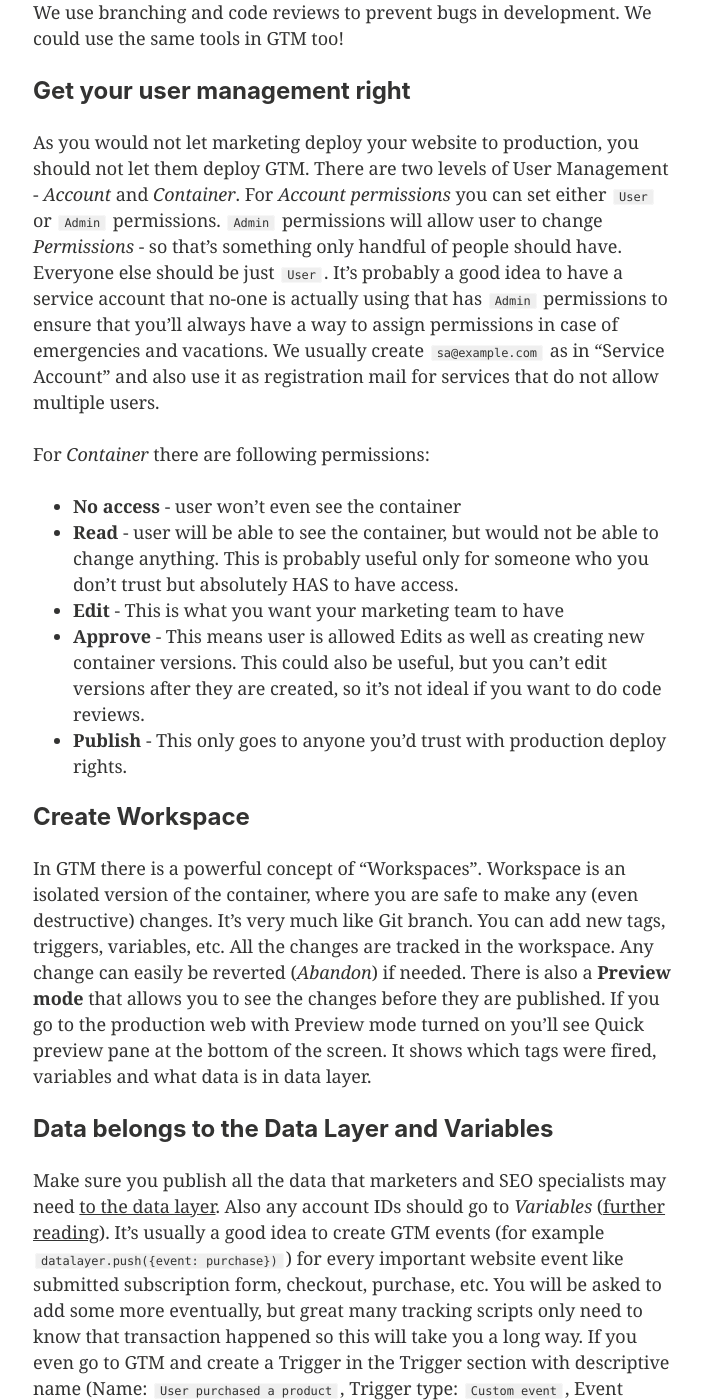
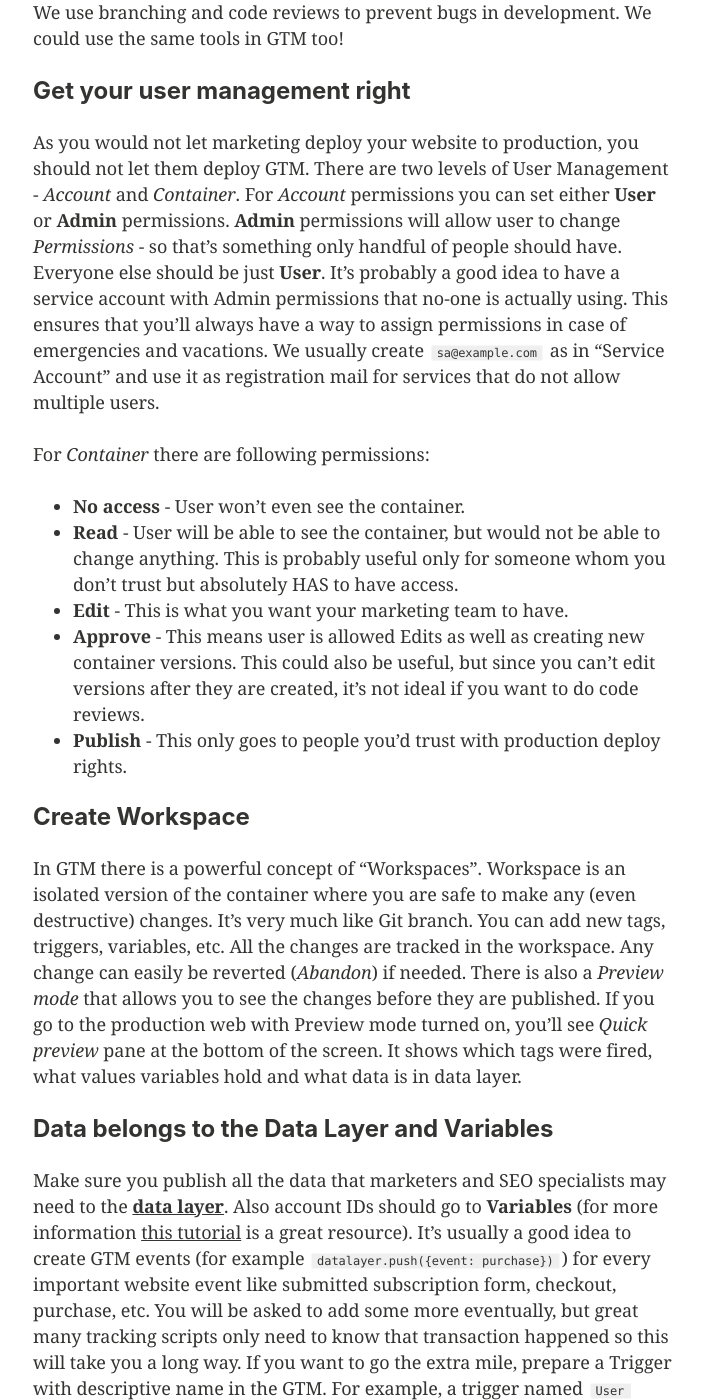
Before and after one commit to tomasfejfar/blog, a Jekyll site: the page built from _posts/2017-10-05-working-with-GTM.md, in a window 1280 px wide and 1400 px high, scrolled down 815 px. Shown: the whole window, without its empty margins (287-990 px from the left). Built offline with Jekyll 4.4.1, drawn with Linux system fonts in a browser that asks for light colours; nearby versions of some CDN libraries; comment, search, counter and statistics services are not loaded; some of the changed text lies outside the part shown.

Commit message:
Updated after review

```diff
--- a/_posts/2017-10-05-working-with-GTM.md
+++ b/_posts/2017-10-05-working-with-GTM.md
@@ -19,7 +19,7 @@ What if I tell you there is a better way?
 > * Workspace is branch.
 > * Published container is master.
 > * Only devs have *Publish* access.
-> * Do code reviews
+> * Do code reviews.
 
 ## How it usually goes down?
 
@@ -27,7 +27,7 @@ What if I tell you there is a better way?
 2. Development implements GTM
 3. Marketing team starts using GTM
 4. Site is broken because of JavaScript error
-5. ... lots of finger-pointing
+5. … lots of finger-pointing
 6. Unnecessary animosity between dev and marketing
 
 ## How do we prevent this?
@@ -36,44 +36,44 @@ We use branching and code reviews to prevent bugs in development. We could use t
 
 ### Get your user management right
 
-As you would not let marketing deploy your website to production, you should not let them deploy GTM. There are two levels of User Management - *Account* and *Container*. For *Account permissions* you can set either `User` or `Admin` permissions. `Admin` permissions will allow user to change *Permissions* - so that's something only handful of people should have. Everyone else should be just `User`. It's probably a good idea to have a service account that no-one is actually using that has `Admin` permissions to ensure that you'll always have a way to assign permissions in case of emergencies and vacations. We usually create `sa@example.com` as in "Service Account" and also use it as registration mail for services that do not allow multiple users.
+As you would not let marketing deploy your website to production, you should not let them deploy GTM. There are two levels of User Management - *Account* and *Container*. For *Account* permissions you can set either **User** or **Admin** permissions. **Admin** permissions will allow user to change *Permissions* - so that's something only handful of people should have. Everyone else should be just **User**. It's probably a good idea to have a service account with Admin permissions that no-one is actually using. This ensures that you'll always have a way to assign permissions in case of emergencies and vacations. We usually create `sa@example.com` as in "Service Account" and use it as registration mail for services that do not allow multiple users.
 
 For *Container* there are following permissions:
 
-* **No access** - user won't even see the container
-* **Read** - user will be able to see the container, but would not be able to change anything. This is probably useful only for someone who you don't trust but absolutely HAS to have access.
-* **Edit** - This is what you want your marketing team to have
-* **Approve** - This means user is allowed Edits as well as creating new container versions. This could also be useful, but you can't edit versions after they are created, so it's not ideal if you want to do code reviews.
-* **Publish** - This only goes to anyone you'd trust with production deploy rights.
+* **No access** - User won't even see the container.
+* **Read** - User will be able to see the container, but would not be able to change anything. This is probably useful only for someone whom you don't trust but absolutely HAS to have access.
+* **Edit** - This is what you want your marketing team to have.
+* **Approve** - This means user is allowed Edits as well as creating new container versions. This could also be useful, but since you can't edit versions after they are created, it's not ideal if you want to do code reviews.
+* **Publish** - This only goes to people you'd trust with production deploy rights.
 
 ### Create Workspace
 
-In GTM there is a powerful concept of "Workspaces". Workspace is an isolated version of the container, where you are safe to make any (even destructive) changes. It's very much like Git branch. You can add new tags, triggers, variables, etc. All the changes are tracked in the workspace. Any change can easily be reverted (*Abandon*) if needed. There is also a **Preview mode** that allows you to see the changes before they are published. If you go to the production web with Preview mode turned on you'll see Quick preview pane at the bottom of the screen. It shows which tags were fired, variables and what data is in data layer.
+In GTM there is a powerful concept of "Workspaces". Workspace is an isolated version of the container where you are safe to make any (even destructive) changes. It's very much like Git branch. You can add new tags, triggers, variables, etc. All the changes are tracked in the workspace. Any change can easily be reverted (*Abandon*) if needed. There is also a *Preview mode* that allows you to see the changes before they are published. If you go to the production web with Preview mode turned on, you'll see *Quick preview* pane at the bottom of the screen. It shows which tags were fired, what values variables hold and what data is in data layer.
 
 ### Data belongs to the Data Layer and Variables
 
-Make sure you publish all the data that marketers and SEO specialists may need [to the data layer](https://developers.google.com/tag-manager/devguide#adding-data-layer-variables-to-a-page). Also any account IDs should go to *Variables* ([further reading](https://www.simoahava.com/analytics/variable-guide-google-tag-manager/)). It's usually a good idea to create GTM events (for example `datalayer.push({event: purchase})`) for every important website event like submitted subscription form, checkout, purchase, etc. You will be asked to add some more eventually, but great many tracking scripts only need to know that transaction happened so this will take you a long way. If you even go to GTM and create a Trigger in the Trigger section with descriptive name (Name: `User purchased a product`, Trigger type: `Custom event`, Event name: `purchase`) you'll be a hero.
+Make sure you publish all the data that marketers and SEO specialists may need to the [**data layer**](https://developers.google.com/tag-manager/devguide#adding-data-layer-variables-to-a-page). Also account IDs should go to **Variables** (for more information [this tutorial](https://www.simoahava.com/analytics/variable-guide-google-tag-manager/) is a great resource). It's usually a good idea to create GTM events (for example `datalayer.push({event: purchase})`) for every important website event like submitted subscription form, checkout, purchase, etc. You will be asked to add some more eventually, but great many tracking scripts only need to know that transaction happened so this will take you a long way. If you want to go the extra mile, prepare a Trigger with descriptive name in the GTM. For example, a trigger named `User purchased a product` (Trigger type: `Custom event`, Event name: `purchase`) is much easier to use for non-technical folk.
 
-### Setup a workflow
+## Setup a workflow
 
 We actually mimic our development process 1:1 with GTM workspaces.
 
-1. You create a Trello card in **Backlog** explaining the desired change
-2. You move the card to **Working**
-3. You create new **Workspace** that has the same name as the card and add card link to description
-4. You copy the link to the **Workspace** to the card description
+1. You create a Trello **card in Backlog** explaining the desired change
+2. You **move the card to Working**
+3. You **create a new Workspace** that has the same name as the card and add a card link to description
+4. You copy the link to the Workspace into the card description
 5. You do whatever you need in the workspace
-6. When you're ready you move the card to **Ready for review**
-7. Changes are reviewed
-8. Reviewer can suggests changes (checklist in the card)
-9. Reviewer publishes the **Workspace** (Title and Description are pre-filled from step 3)
-10. Reviewer moves the card to **Done**
+6. When you're ready, you **move the card to Ready for review**
+7. **Changes are reviewed**
+8. Reviewer can **suggests changes** (checklist in the card)
+9. Reviewer **publishes the Workspace** (Title and Description are pre-filled from step 3)
+10. Reviewer **moves the card to Done**
 
-### Protips
+## Protips
 
-* **Keep in mind you only have 3 workspaces!** If this gives you trouble [try employing Environments](https://support.google.com/tagmanager/answer/6311518?hl=en) for reviewed workspaces even though you lose some of the flexibility.
+* **Keep in mind you only have 3 workspaces!** If this gives you trouble, [try employing Environments](https://support.google.com/tagmanager/answer/6311518?hl=en) for reviewed workspaces even though you lose some of the flexibility.
 * **Make sure every workspace only contains one small change** - [separation of concerns](https://en.wikipedia.org/wiki/Separation_of_concerns#Originh)
 * **Don't let workspaces rot** - they are either done or gone.
-* **Update your workspaces** - you may need to **Update** your workspace if someone published a container while you were working. It's like pulling master into your branch or rebasing onto master. It even has a nice conflict resolution interface!
+* **Update your workspaces** - you may need to *Update* your workspace if someone published a container while you were working. It's like pulling master into your branch or rebasing onto master. It even has a nice conflict resolution interface!
 * **Don't forget to let marketing know** that you published their changes if they are not part of your review/publish workflow.
-* **Be friendly when giving feedback** - you're both working towards the same goal. Also **be humble** - you may not have all the context of the change - don't assume you do.
+* **Be friendly when giving feedback** - both of you are working towards the same goal. Also **be humble** - you may not have all the context of the change - don't assume you do.
```
